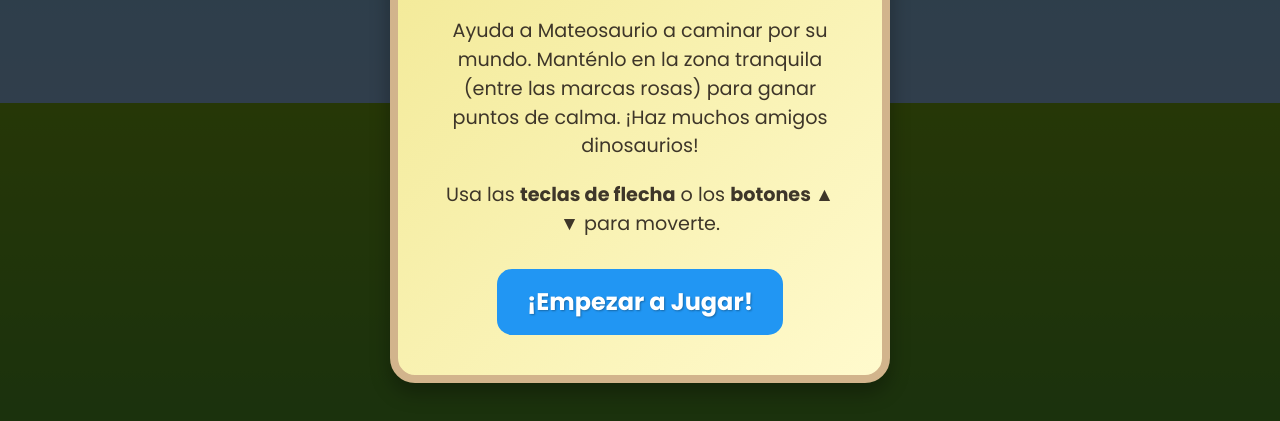
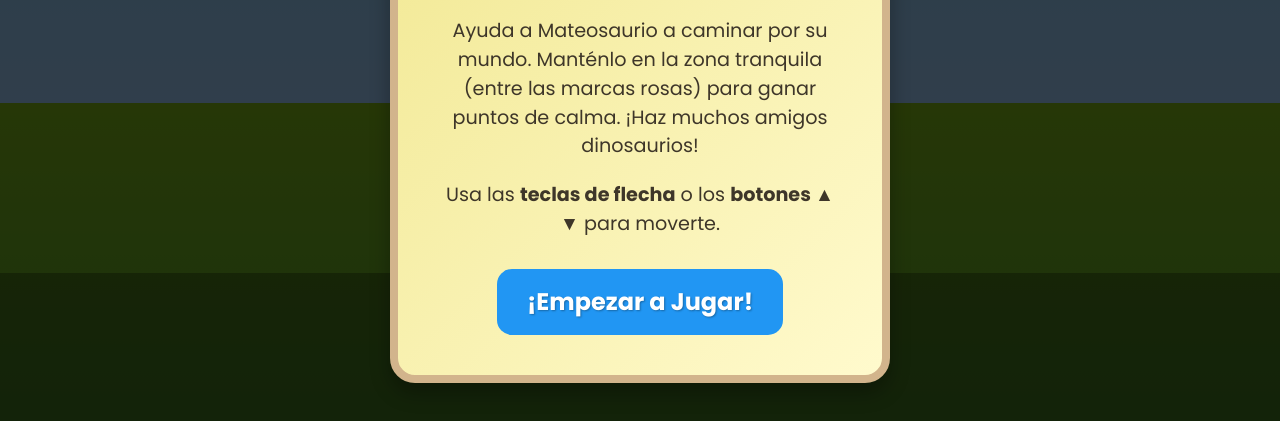
Before and after one commit to denischaco/mateosaurio, a plain HTML site: page index.html in a window 1280 px wide. Shown: the part 337-758 px from the top of the page. Drawn offline with nearby package versions, Linux system fonts and the light colour scheme.

Commit message:
Upd9 index.html

```diff
--- a/index.html
+++ b/index.html
@@ -140,13 +140,20 @@
             margin-bottom: -20px;
         }
 
+        /* FIX: Styles for the sticky friends bar */
         #friends-list {
             position: absolute;
-            bottom: 10px;
-            left: 10px;
+            bottom: 0;
+            left: 0;
+            width: 100%;
+            height: 190px; /* 80px icon + 10px gap + 80px icon + 20px padding */
+            background-color: rgba(0, 0, 0, 0.3);
+            padding: 10px;
+            box-sizing: border-box;
             display: flex;
+            flex-wrap: wrap; /* Allows items to wrap */
             gap: 10px;
-            align-items: flex-end;
+            align-content: flex-start; /* Aligns rows to the top */
             z-index: 5;
         }
         .friend-icon {
```
